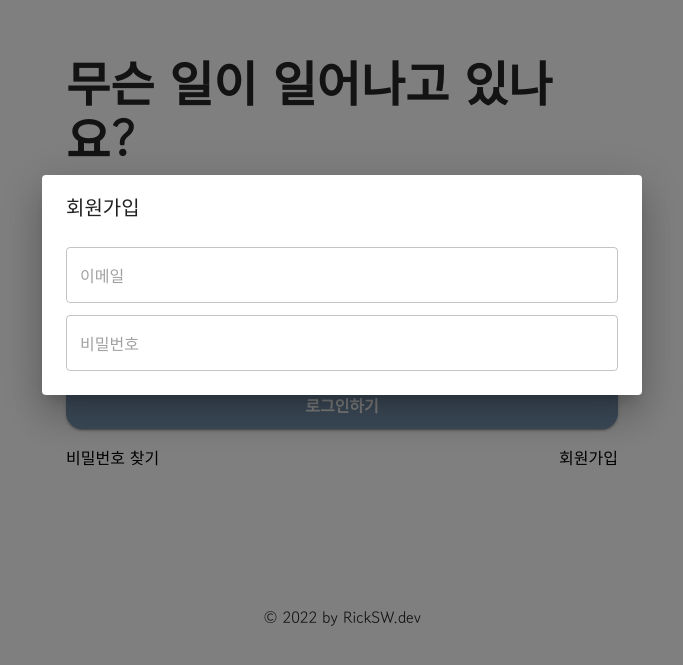
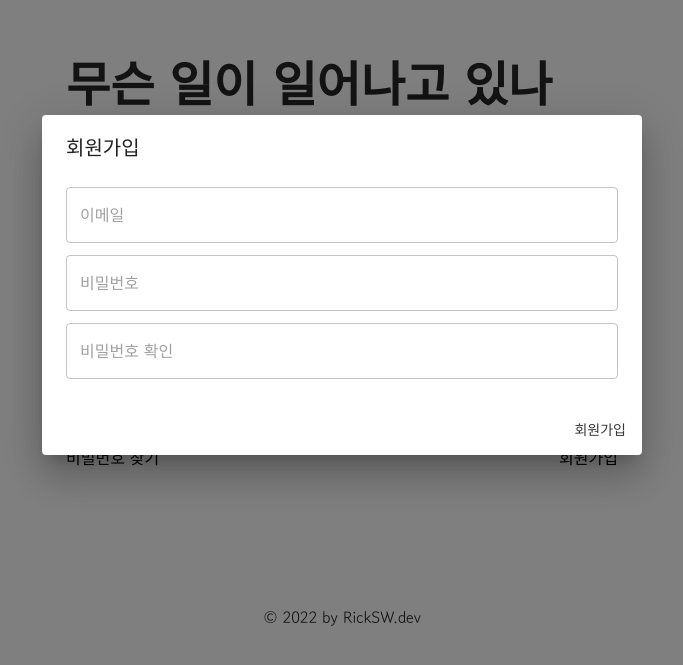
Before and after one commit to ohseungo/rwitter-sns-frontend, a React (Create React App) app: page /#/ in a window 1280 px wide. Shown: the part 115-780 px from the top of the page, without its empty margins (298-981 px from the left). Built offline with nearby package versions, Linux system fonts and the light colour scheme.

Commit message:
feat : signup dialog 설정

```diff
--- a/src/components/login/SignupDialog.tsx
+++ b/src/components/login/SignupDialog.tsx
@@ -3,12 +3,19 @@ import ManagedModal from "components/common/Modal";
 import { useState } from "react";
 import { InputField } from "./SignupDialog.styled";
 import useInput from "utils/hooks/useInput";
-import { DialogContent, DialogTitle } from "@mui/material";
+import {
+  DialogContent,
+  DialogTitle,
+  DialogActions,
+  Button,
+} from "@mui/material";
 
-const SignupDialog = () => {
-  const [isOpen, setOpen] = useState(true);
+const SignupDialog = ({ open }: { open: boolean }) => {
+  const [isOpen, setOpen] = useState(open);
   const { value: email, onChange: onChangeEmail } = useInput("");
   const { value: password, onChange: onChangePassword } = useInput("");
+  const { value: passwordCheck, onChange: onChangePasswordCheck } =
+    useInput("");
 
   const handleClose = () => {
     setOpen(false);
@@ -41,8 +48,23 @@ const SignupDialog = () => {
             fullWidth
             margin="dense"
           />
+          <InputField
+            id="password-check-input"
+            placeholder="비밀번호 확인"
+            type="password"
+            variant="outlined"
+            value={passwordCheck}
+            onChange={onChangePasswordCheck}
+            fullWidth
+            margin="dense"
+          />
         </Form>
       </DialogContent>
+      <DialogActions>
+        <Button onClick={handleClose} autoFocus>
+          회원가입
+        </Button>
+      </DialogActions>
     </ManagedModal>
   );
 };
--- a/src/config/Theme.ts
+++ b/src/config/Theme.ts
@@ -6,7 +6,7 @@ const THEME = createTheme({
   },
   palette: {
     primary: {
-      main: "#7895B2",
+      main: "#383838",
     },
   },
 });
--- a/src/pages/auth/Login.tsx
+++ b/src/pages/auth/Login.tsx
@@ -1,5 +1,5 @@
 import { Grid } from "@mui/material";
-import React, { useCallback } from "react";
+import React, { useCallback, useState } from "react";
 import { Link } from "react-router-dom";
 import useInput from "utils/hooks/useInput";
 import {
@@ -18,6 +18,8 @@ import SignupDialog from "components/login/SignupDialog";
 const LoginPage = ({ setLoggedIn }: { setLoggedIn: Function }) => {
   const { value: email, onChange: onChangeEmail } = useInput("");
   const { value: password, onChange: onChangePassword } = useInput("");
+
+  const [isSignupDialogOpen, setSingnupDialogOpen] = useState<boolean>(false);
 
   const handleSubmit = useCallback(
     (event: React.FormEvent<HTMLDivElement>) => {
@@ -67,7 +69,7 @@ const LoginPage = ({ setLoggedIn }: { setLoggedIn: Function }) => {
         </Form>
       </Main>
       <Footer>© 2022 by RickSW.dev</Footer>
-      <SignupDialog />
+      <SignupDialog open={true} />
     </Root>
   );
 };
```
